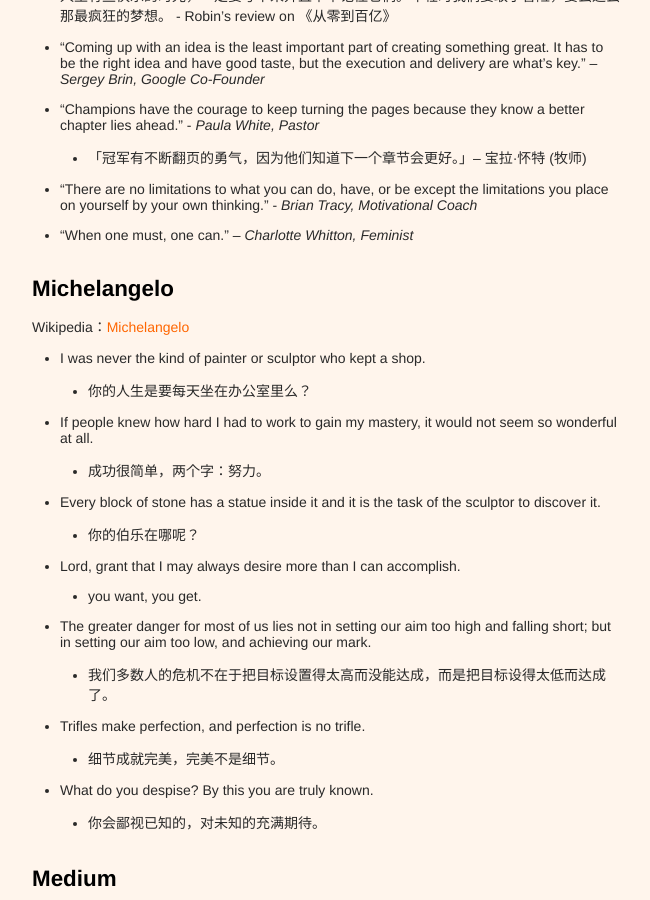
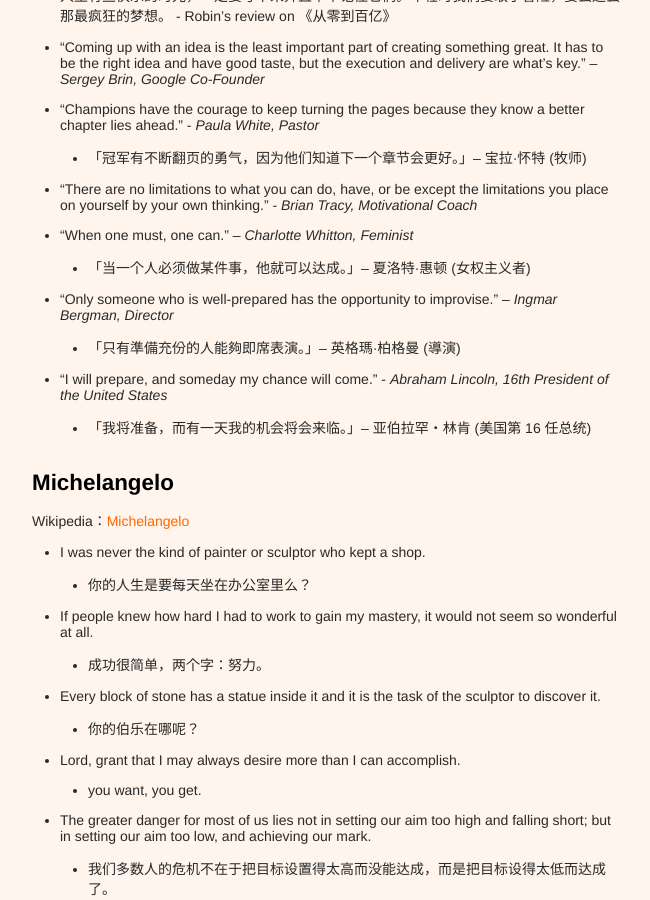
Before and after one commit to xianyuxmu/xianyuxmu.github.io, a Jekyll site: the page built from _posts/2017-06-17-chicken-soup.md, in a window 1280 px wide and 900 px high, scrolled down 730 px. Shown: the whole window, without its empty margins (314-964 px from the left). Built offline with Jekyll 4.4.1, drawn with Linux system fonts in a browser that asks for light colours; comment, search, counter and statistics services are not loaded.

Commit message:
Chicken Soup 03 July, 2017

```diff
--- a/_posts/2017-06-17-chicken-soup.md
+++ b/_posts/2017-06-17-chicken-soup.md
@@ -27,6 +27,12 @@ tags:
 	- 「冠军有不断翻页的勇气，因为他们知道下一个章节会更好。」– 宝拉·怀特 (牧师)
 - “There are no limitations to what you can do, have, or be except the limitations you place on yourself by your own thinking.” - *Brian Tracy, Motivational Coach*
 - "When one must, one can." – *Charlotte Whitton, Feminist*
+	- 「当一个人必须做某件事，他就可以达成。」– 夏洛特·惠顿 (女权主义者)
+- “Only someone who is well-prepared has the opportunity to improvise.” – *Ingmar Bergman, Director*
+	- 「只有準備充份的人能夠即席表演。」– 英格瑪·柏格曼 (導演)
+- “I will prepare, and someday my chance will come.” - *Abraham Lincoln, 16th President of the United States*
+	- 「我将准备，而有一天我的机会将会来临。」– 亚伯拉罕‧林肯 (美国第 16 任总统)
+
 
 ## Michelangelo
 
```
